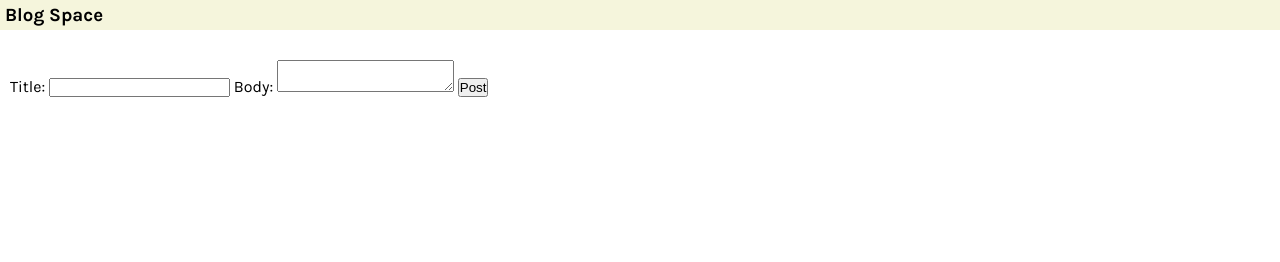
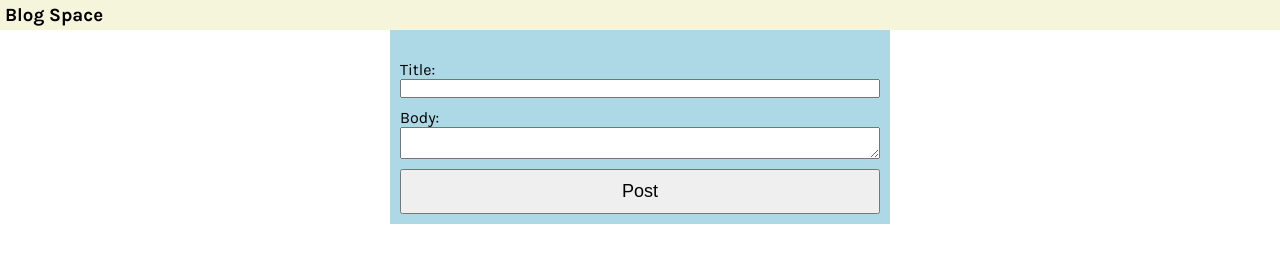
Before and after one commit to Okumu87/BlogSpace, a plain HTML site: page index.html in a window 1280 px wide. Drawn offline with Linux system fonts and the light colour scheme; no server answers.

Commit message:
centered form

```diff
--- a/style.css
+++ b/style.css
@@ -29,5 +29,19 @@ nav{
 }
 
 form {
+    width: 500px;
+    margin: 0 auto;
     padding: 60px 10px 10px;
+    display: grid;
+    background-color: lightblue;
 }
+
+input#post-title, textarea#post-body {
+    margin-bottom: 10px;
+}
+
+button {
+    padding: 10px;
+    font-size: 18px;
+    cursor: pointer;
+}
```
